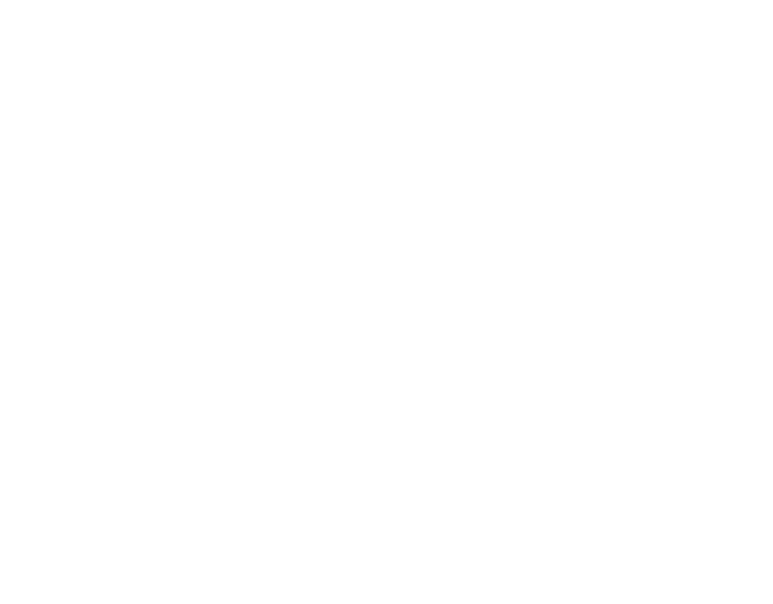
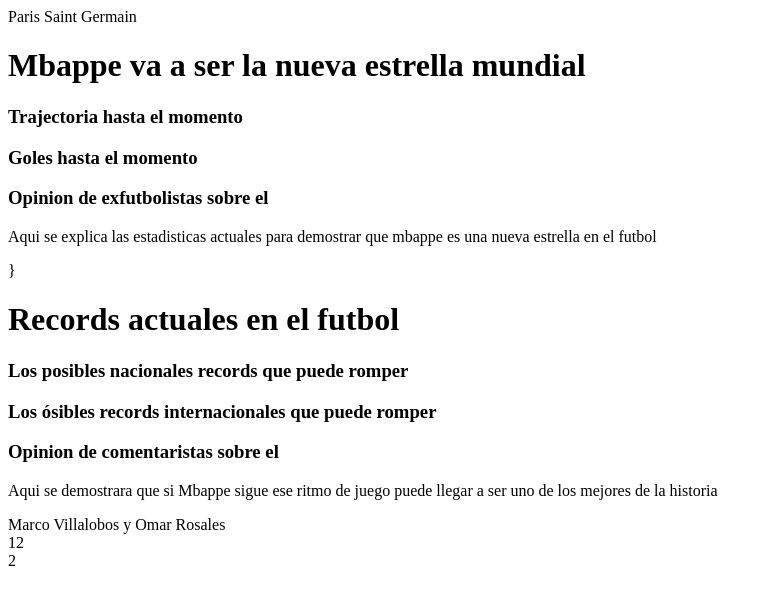
Before and after one commit to Orosalesa/12.2-Rosales-Villalobos-blog_del_mundo, a plain HTML site: page root/propuestas.html in a window 1280 px wide. Shown: the whole page, without its empty margins (0-773 px from the left). Drawn offline with Linux system fonts and the light colour scheme.

Commit message:
listo parte 1

```diff
--- a/root/propuestas.html
+++ b/root/propuestas.html
@@ -0,0 +1,31 @@
+<!DOCTYPE html>
+<html lang="en">
+<head>
+    <meta charset="UTF-8"
+    <title> Paris Saint Germain </title>
+</head>
+<body>
+    <!--Mbappe futura estrella-->
+    <hgroup>
+        <h1> Mbappe va a ser la nueva estrella mundial</h1>
+        <h3> Trajectoria hasta el momento</h3>
+        <h3> Goles hasta el momento</h3>
+        <h3> Opinion de exfutbolistas sobre el</h3>
+    </hgroup>
+    <p> Aqui se explica las estadisticas actuales para demostrar que mbappe es una nueva estrella en el futbol</p>
+    <!--fin tema 1-->}
+
+    <!--Mbappe y los posibles records que va a romper-->
+    <hgroup>
+        <h1> Records actuales en el futbol</h1>
+        <h3> Los posibles nacionales records que puede romper</h3>
+        <h3>Los ósibles records internacionales que puede romper </h3>
+        <h3> Opinion de comentaristas sobre el</h3>
+    </hgroup>
+    <p>Aqui se demostrara que si Mbappe sigue ese ritmo de juego puede llegar a ser uno de los mejores de la historia</p>
+    <!--fin tema 2-->
+    Marco Villalobos y Omar Rosales <br>
+    12<br>
+    2<br>
+</body>
+</html>
```
Also changed, not shown: root/index.html (+1 -1 lines).
